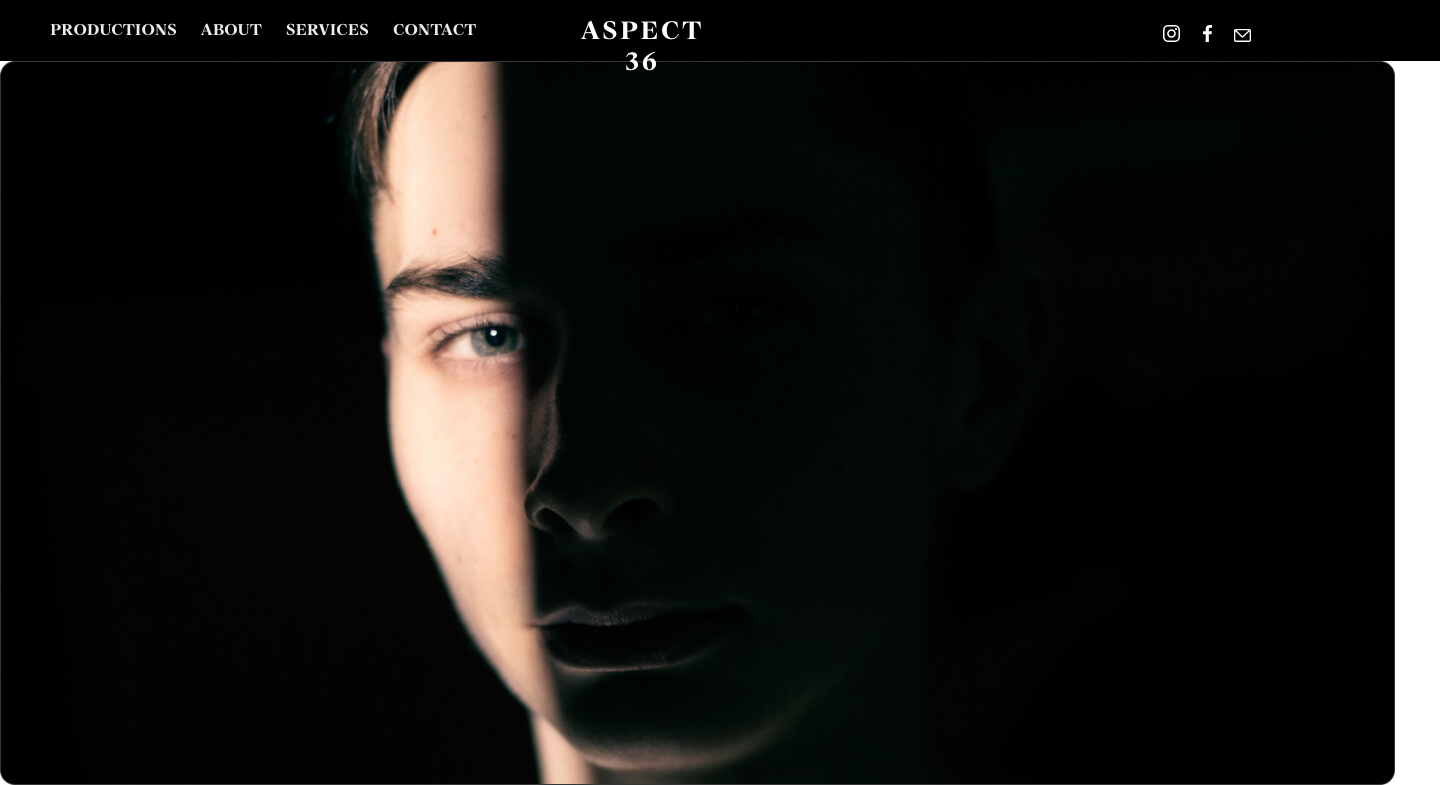
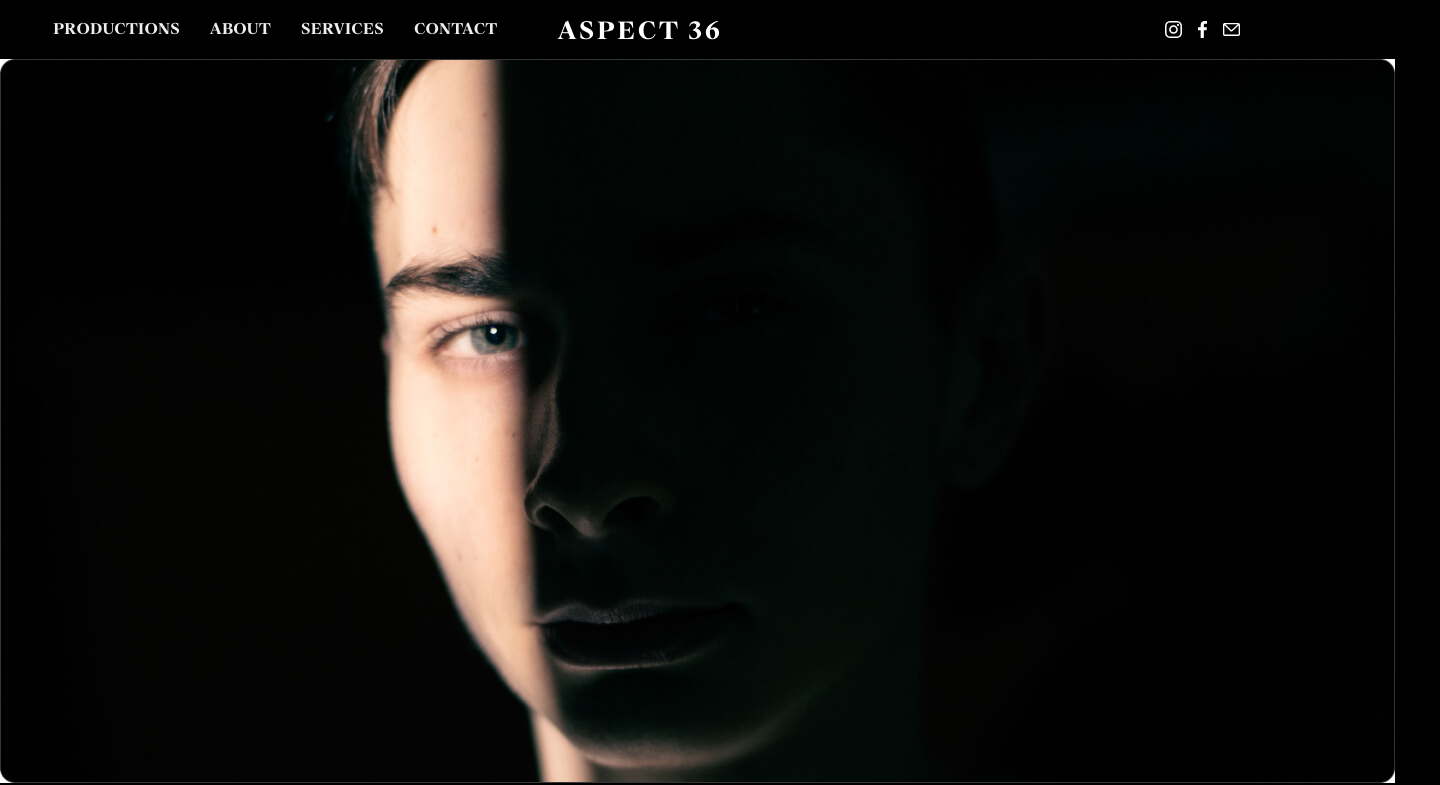
Before and after one commit to Pashadubikovskiy/aspect36, a plain HTML site: page index.html in a window 1280 px wide. Shown: the top 785 px of the page, 1440 px wide, since content can reach past the window. Drawn offline with Linux system fonts and the light colour scheme.

Commit message:
first init

```diff
--- a/css/components/common.css
+++ b/css/components/common.css
@@ -69,3 +69,9 @@ html, * {
     font-size: 16px;
     font-weight: 400;
 }
+html {
+    background: #000;
+}
+* {
+    box-sizing: border-box;
+}
--- a/css/components/footer.css
+++ b/css/components/footer.css
@@ -1,30 +1,22 @@
 .footer {
-  position: absolute;
   width: 100%;
-  height: 100px;
-  left: 0px;
-  top: 2956px;
   background-color: black;
-  padding: 0 0 20px 0;
-  border-top: 2px solid blue;
+  padding: 40px 0 45px;
+  border-top: 2px solid #fff;
+  text-align: center;
 }
 
 .block {
-  align-items: center;
   width: 450px;
   height: 69px;
-  top: 2956px;
-  margin-left: 519px;
-  margin-top: 20px;
+  margin-left: auto;
+  margin-right: auto;
 }
 .text {
   color: white;
-  font-family: "Suisse Works";
-  font-style: normal;
   font-weight: 500;
   font-size: 16px;
-  line-height: 170.52%;
-
+  line-height: 21px;
   text-align: center;
   text-transform: uppercase;
 }
@@ -32,5 +24,5 @@
   padding: 0 10px;
 }
 .text p {
-  padding-bottom: 5px;
+  margin-bottom: 24px;
 }
--- a/css/components/header.css
+++ b/css/components/header.css
@@ -1,14 +1,11 @@
 .header {
   background-color: black;
-  font-style: normal;
   display: flex;
-  width: 1360px;
-  height: 29px;
-  left: 40px;
-  top: 16px;
-  align-items: center;
-  text-align: center;
-  padding: 16px 40px;
+  justify-content: space-between;
+  width: 100%;
+  padding: 20px 40px;
+  position: sticky;
+  top: 0;
 }
 
 .nav li {
@@ -17,38 +14,37 @@
   line-height: 19px;
   text-transform: uppercase;
   align-items: center;
-  color: #ededed;
   list-style: none;
   text-decoration: none;
   display: inline-block;
-  padding: 0 10px;
+}
+
+.nav a {
+  padding: 0 13px;
+  color: #ededed;
+  text-decoration: none;
 }
 
 .logo {
   position: absolute;
-  left: 44.19%;
-  right: 43.82%;
-  top: 15px;
-  bottom: -6.9%;
-  font-style: normal;
   font-weight: 700;
   font-size: 24px;
   line-height: 31px;
   letter-spacing: 0.11em;
   text-transform: uppercase;
   color: #ffffff;
+
+  left: 50%;
+  top: 50%;
+  transform: translateX(-50%) translateY(-50%);
 }
 
 .icon {
-  position: absolute;
-  left: 90%;
-  right: 0%;
-  top: 25px;
-  bottom: 20.69%;
-  text-align: center;
+  display: flex;
+}
+.icon a {
+  margin-left: 16px;
+
+  display: flex;
   align-items: center;
 }
-.icon svg {
-  padding-right: 18px;
-  align-items: center;
-}
--- a/index.html
+++ b/index.html
@@ -12,14 +12,23 @@
     <header class="header">
       <div class="nav">
         <ul>
-          <a href="#"><li>Productions</li></a>
-          <a href="#"><li>About</li></a>
-          <a href="#"><li>Services</li></a>
-          <a href="#"><li>Contact</li></a>
+          <li>
+            <a href="#">Productions</a>
+          </li>
+          <li>
+            <a href="#">About</a>
+          </li>
+          <li>
+            <a href="#">Services</a>
+          </li>
+          <li>
+            <a href="#">Contact</a>
+          </li>
         </ul>
       </div>
       <div class="logo">Aspect 36</div>
       <div class="icon">
+        <a href="#">
           <svg
                   width="17"
                   height="17"
@@ -32,6 +41,8 @@
                     fill="white"
             />
           </svg>
+        </a>
+        <a href="#">
           <svg
                   width="9"
                   height="17"
@@ -44,6 +55,8 @@
                     fill="white"
             />
           </svg>
+        </a>
+        <a href="#">
           <svg
                   width="17"
                   height="13"
@@ -56,9 +69,12 @@
                     fill="white"
             />
           </svg>
+        </a>
       </div>
     </header>
     <main class="main">
+      <img src="images/homepage/stub.jpg" alt="Homepage image" />
+      <img src="images/homepage/stub.jpg" alt="Homepage image" />
       <img src="images/homepage/stub.jpg" alt="Homepage image" />
       <div>Hello</div>
     </main>
```
Lines whose indentation alone changed are shown as unchanged.
